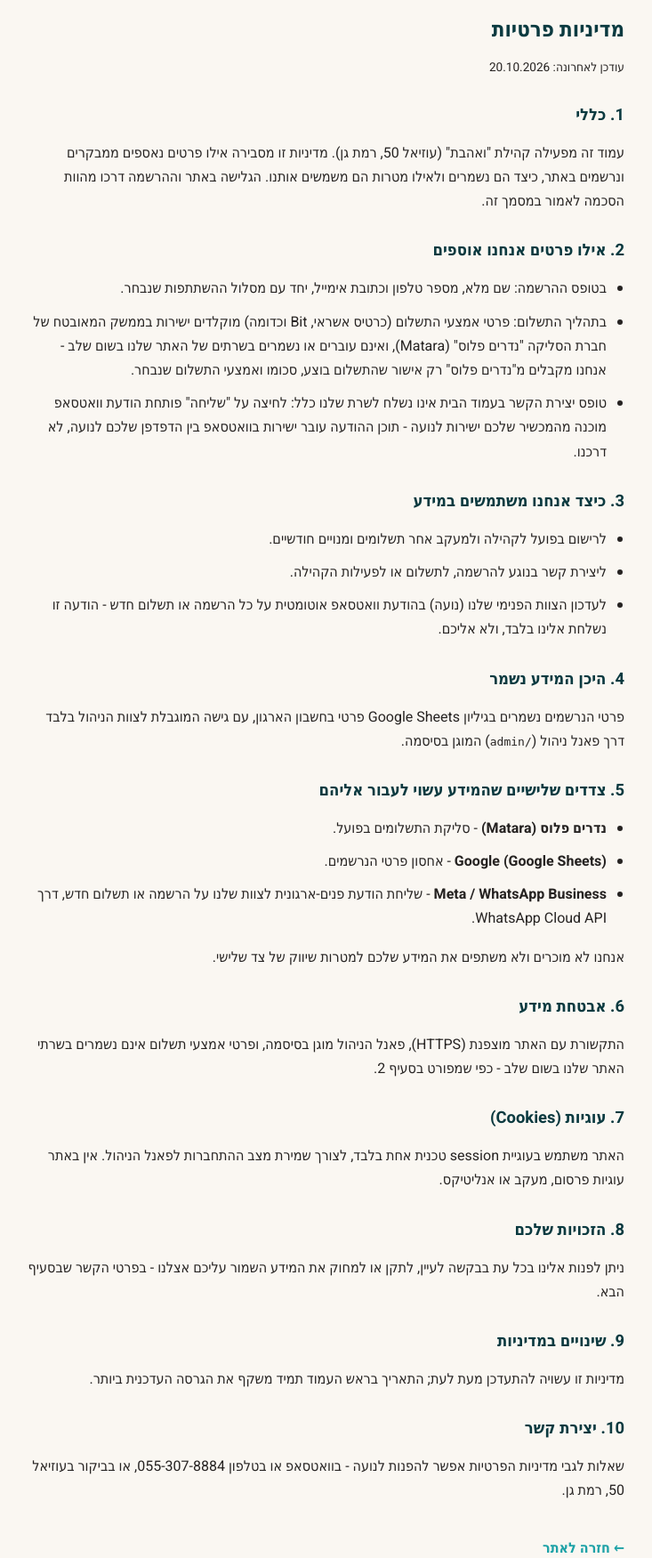
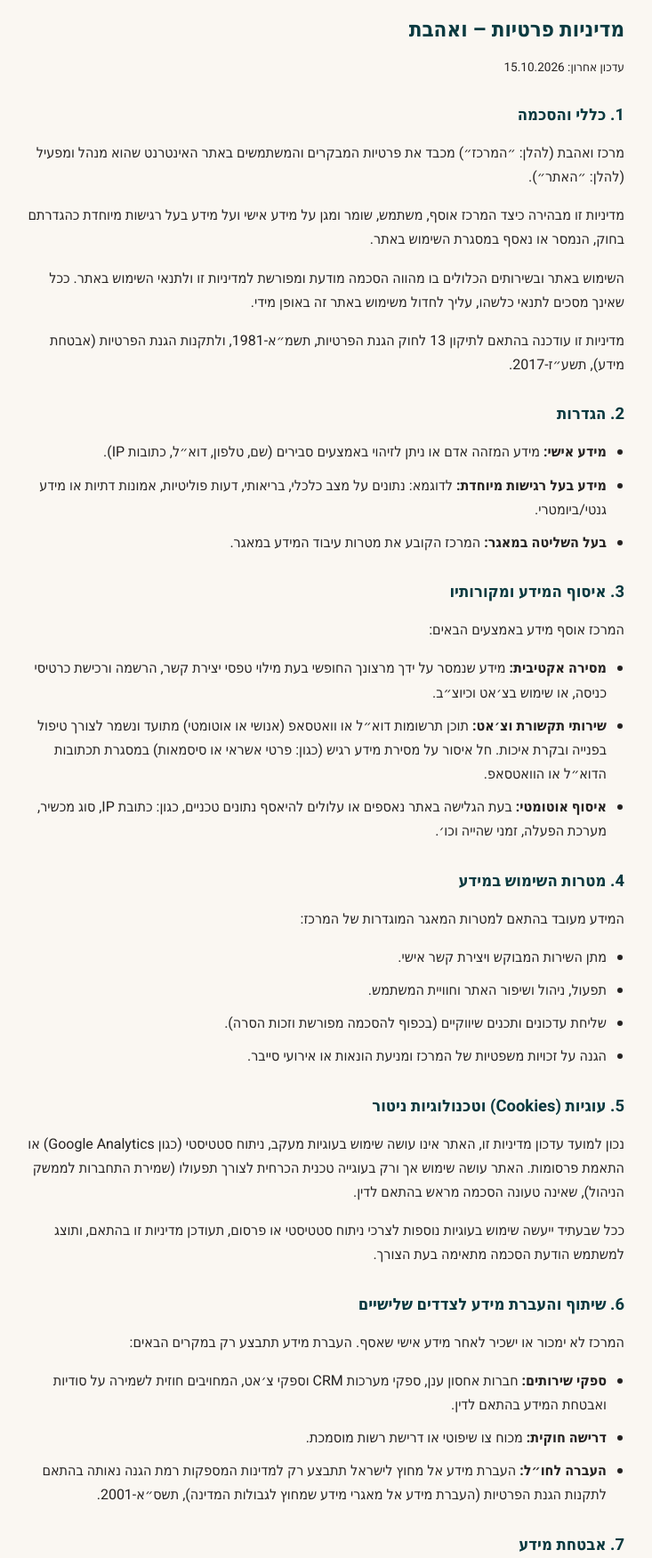
Before and after one commit to eys2005-afk/VEAHAVTA, a Flask app: page /privacy in a window 1280 px wide. Shown: the part 186-1937 px from the top of the page at 89% size, without its empty margins (274-1007 px from the left). Run offline with Flask 3, Linux system fonts and the light colour scheme.

Commit message:
Replace privacy policy content with the attorney-approved wording
The previous commit used generic placeholder text instead of the
actual legal text the client had supplied (an attorney-drafted/
approved document, uploaded earlier in this session) and already
refined together - the cookies section rewritten to match reality
(no tracking cookies on this site) and the contact email filled in.
That got lost across a context compaction; this restores the real,
reviewed wording verbatim instead of paraphrasing it.

Co-Authored-By: Claude Sonnet 5 <noreply@anthropic.com>
Claude-Session: https://claude.ai/code/session_01FREb4fCGsmZovxm6vkebE5

```diff
--- a/templates/privacy.html
+++ b/templates/privacy.html
@@ -19,109 +19,121 @@
   </header>
 
   <main class="legal-page">
-    <h1>מדיניות פרטיות</h1>
-    <p class="legal-updated">עודכן לאחרונה: 20.10.2026</p>
+    <h1>מדיניות פרטיות – ואהבת</h1>
+    <p class="legal-updated">עדכון אחרון: 15.10.2026</p>
 
     <section>
-      <h2>1. כללי</h2>
+      <h2>1. כללי והסכמה</h2>
       <p>
-        עמוד זה מפעילה קהילת "ואהבת" (עוזיאל 50, רמת גן). מדיניות זו מסבירה
-        אילו פרטים נאספים ממבקרים ונרשמים באתר, כיצד הם נשמרים ולאילו
-        מטרות הם משמשים אותנו. הגלישה באתר וההרשמה דרכו מהוות הסכמה
-        לאמור במסמך זה.
+        מרכז ואהבת (להלן: ״המרכז״) מכבד את פרטיות המבקרים והמשתמשים באתר
+        האינטרנט שהוא מנהל ומפעיל (להלן: ״האתר״).
+      </p>
+      <p>
+        מדיניות זו מבהירה כיצד המרכז אוסף, משתמש, שומר ומגן על מידע אישי
+        ועל מידע בעל רגישות מיוחדת כהגדרתם בחוק, הנמסר או נאסף במסגרת
+        השימוש באתר.
+      </p>
+      <p>
+        השימוש באתר ובשירותים הכלולים בו מהווה הסכמה מודעת ומפורשת
+        למדיניות זו ולתנאי השימוש באתר. ככל שאינך מסכים לתנאי כלשהו, עליך
+        לחדול משימוש באתר זה באופן מידי.
+      </p>
+      <p>
+        מדיניות זו עודכנה בהתאם לתיקון 13 לחוק הגנת הפרטיות, תשמ״א-1981,
+        ולתקנות הגנת הפרטיות (אבטחת מידע), תשע״ז-2017.
       </p>
     </section>
 
     <section>
-      <h2>2. אילו פרטים אנחנו אוספים</h2>
+      <h2>2. הגדרות</h2>
       <ul>
-        <li>בטופס ההרשמה: שם מלא, מספר טלפון וכתובת אימייל, יחד עם מסלול ההשתתפות שנבחר.</li>
-        <li>
-          בתהליך התשלום: פרטי אמצעי התשלום (כרטיס אשראי, Bit וכדומה) מוקלדים
-          ישירות בממשק המאובטח של חברת הסליקה "נדרים פלוס" (Matara), ואינם
-          עוברים או נשמרים בשרתים של האתר שלנו בשום שלב - אנחנו מקבלים
-          מ"נדרים פלוס" רק אישור שהתשלום בוצע, סכומו ואמצעי התשלום שנבחר.
-        </li>
-        <li>
-          טופס יצירת הקשר בעמוד הבית אינו נשלח לשרת שלנו כלל: לחיצה על
-          "שליחה" פותחת הודעת וואטסאפ מוכנה מהמכשיר שלכם ישירות לנועה -
-          תוכן ההודעה עובר ישירות בוואטסאפ בין הדפדפן שלכם לנועה, לא דרכנו.
-        </li>
+        <li><strong>מידע אישי:</strong> מידע המזהה אדם או ניתן לזיהוי באמצעים סבירים (שם, טלפון, דוא״ל, כתובות IP).</li>
+        <li><strong>מידע בעל רגישות מיוחדת:</strong> לדוגמא: נתונים על מצב כלכלי, בריאותי, דעות פוליטיות, אמונות דתיות או מידע גנטי/ביומטרי.</li>
+        <li><strong>בעל השליטה במאגר:</strong> המרכז הקובע את מטרות עיבוד המידע במאגר.</li>
       </ul>
     </section>
 
     <section>
-      <h2>3. כיצד אנחנו משתמשים במידע</h2>
+      <h2>3. איסוף המידע ומקורותיו</h2>
+      <p>המרכז אוסף מידע באמצעים הבאים:</p>
       <ul>
-        <li>לרישום בפועל לקהילה ולמעקב אחר תשלומים ומנויים חודשיים.</li>
-        <li>ליצירת קשר בנוגע להרשמה, לתשלום או לפעילות הקהילה.</li>
-        <li>
-          לעדכון הצוות הפנימי שלנו (נועה) בהודעת וואטסאפ אוטומטית על כל
-          הרשמה או תשלום חדש - הודעה זו נשלחת אלינו בלבד, ולא אליכם.
-        </li>
+        <li><strong>מסירה אקטיבית:</strong> מידע שנמסר על ידך מרצונך החופשי בעת מילוי טפסי יצירת קשר, הרשמה ורכישת כרטיסי כניסה, או שימוש בצ׳אט וכיוצ״ב.</li>
+        <li><strong>שירותי תקשורת וצ׳אט:</strong> תוכן תרשומות דוא״ל או וואטסאפ (אנושי או אוטומטי) מתועד ונשמר לצורך טיפול בפנייה ובקרת איכות. חל איסור על מסירת מידע רגיש (כגון: פרטי אשראי או סיסמאות) במסגרת תכתובות הדוא״ל או הוואטסאפ.</li>
+        <li><strong>איסוף אוטומטי:</strong> בעת הגלישה באתר נאספים או עלולים להיאסף נתונים טכניים, כגון: כתובת IP, סוג מכשיר, מערכת הפעלה, זמני שהייה וכו׳.</li>
       </ul>
     </section>
 
     <section>
-      <h2>4. היכן המידע נשמר</h2>
+      <h2>4. מטרות השימוש במידע</h2>
+      <p>המידע מעובד בהתאם למטרות המאגר המוגדרות של המרכז:</p>
+      <ul>
+        <li>מתן השירות המבוקש ויצירת קשר אישי.</li>
+        <li>תפעול, ניהול ושיפור האתר וחוויית המשתמש.</li>
+        <li>שליחת עדכונים ותכנים שיווקיים (בכפוף להסכמה מפורשת וזכות הסרה).</li>
+        <li>הגנה על זכויות משפטיות של המרכז ומניעת הונאות או אירועי סייבר.</li>
+      </ul>
+    </section>
+
+    <section>
+      <h2>5. עוגיות (Cookies) וטכנולוגיות ניטור</h2>
       <p>
-        פרטי הנרשמים נשמרים בגיליון Google Sheets פרטי בחשבון הארגון, עם
-        גישה המוגבלת לצוות הניהול בלבד דרך פאנל ניהול (<code>/admin</code>)
-        המוגן בסיסמה.
+        נכון למועד עדכון מדיניות זו, האתר אינו עושה שימוש בעוגיות מעקב,
+        ניתוח סטטיסטי (כגון Google Analytics) או התאמת פרסומות. האתר עושה
+        שימוש אך ורק בעוגייה טכנית הכרחית לצורך תפעולו (שמירת התחברות
+        לממשק הניהול), שאינה טעונה הסכמה מראש בהתאם לדין.
+      </p>
+      <p>
+        ככל שבעתיד ייעשה שימוש בעוגיות נוספות לצרכי ניתוח סטטיסטי או
+        פרסום, תעודכן מדיניות זו בהתאם, ותוצג למשתמש הודעת הסכמה מתאימה
+        בעת הצורך.
       </p>
     </section>
 
     <section>
-      <h2>5. צדדים שלישיים שהמידע עשוי לעבור אליהם</h2>
+      <h2>6. שיתוף והעברת מידע לצדדים שלישיים</h2>
+      <p>המרכז לא ימכור או ישכיר לאחר מידע אישי שאסף. העברת מידע תתבצע רק במקרים הבאים:</p>
       <ul>
-        <li><strong>נדרים פלוס (Matara)</strong> - סליקת התשלומים בפועל.</li>
-        <li><strong>Google (Google Sheets)</strong> - אחסון פרטי הנרשמים.</li>
-        <li>
-          <strong>Meta / WhatsApp Business</strong> - שליחת הודעת פנים-ארגונית
-          לצוות שלנו על הרשמה או תשלום חדש, דרך WhatsApp Cloud API.
-        </li>
+        <li><strong>ספקי שירותים:</strong> חברות אחסון ענן, ספקי מערכות CRM וספקי צ׳אט, המחויבים חוזית לשמירה על סודיות ואבטחת המידע בהתאם לדין.</li>
+        <li><strong>דרישה חוקית:</strong> מכוח צו שיפוטי או דרישת רשות מוסמכת.</li>
+        <li><strong>העברה לחו״ל:</strong> העברת מידע אל מחוץ לישראל תתבצע רק למדינות המספקות רמת הגנה נאותה בהתאם לתקנות הגנת הפרטיות (העברת מידע אל מאגרי מידע שמחוץ לגבולות המדינה), תשס״א-2001.</li>
       </ul>
-      <p>אנחנו לא מוכרים ולא משתפים את המידע שלכם למטרות שיווק של צד שלישי.</p>
     </section>
 
     <section>
-      <h2>6. אבטחת מידע</h2>
+      <h2>7. אבטחת מידע</h2>
       <p>
-        התקשורת עם האתר מוצפנת (HTTPS), פאנל הניהול מוגן בסיסמה, ופרטי
-        אמצעי תשלום אינם נשמרים בשרתי האתר שלנו בשום שלב - כפי שמפורט בסעיף 2.
+        המרכז מיישם אמצעי הגנה פיזיים ולוגיים מתקדמים (הצפנה, Firewall,
+        בקרת גישה) בהתאם לתקנות הגנת הפרטיות (אבטחת מידע), התשע״ז-2017.
+      </p>
+      <p>
+        המרכז מבצע ביקורות תקופתיות לניהול סיכוני סייבר. עם זאת, אין
+        חסינות מוחלטת בפני חדירה בלתי מורשית למערכות.
       </p>
     </section>
 
     <section>
-      <h2>7. עוגיות (Cookies)</h2>
-      <p>
-        האתר משתמש בעוגיית session טכנית אחת בלבד, לצורך שמירת מצב
-        ההתחברות לפאנל הניהול. אין באתר עוגיות פרסום, מעקב או אנליטיקס.
-      </p>
-    </section>
-
-    <section>
-      <h2>8. הזכויות שלכם</h2>
-      <p>
-        ניתן לפנות אלינו בכל עת בבקשה לעיין, לתקן או למחוק את המידע השמור
-        עליכם אצלנו - בפרטי הקשר שבסעיף הבא.
-      </p>
+      <h2>8. זכויות נושאי המידע</h2>
+      <p>בהתאם לדין, הנך זכאי לזכויות הבאות:</p>
+      <ul>
+        <li><strong>זכות העיון:</strong> הזכות לעיין במידע המוחזק עלייך במאגר, לפי סעיף 13 לחוק.</li>
+        <li><strong>זכות התיקון:</strong> הזכות לבקש תיקון ו/או הסרה של מידע שגוי, לפי סעיף 14 לחוק.</li>
+        <li><strong>הסרה מדיוור ישיר:</strong> הזכות לבקש מחיקה ממאגר המשמש לדיוור ישיר באופן מידי, לפי סעיף 17ו לחוק.</li>
+      </ul>
     </section>
 
     <section>
       <h2>9. שינויים במדיניות</h2>
       <p>
-        מדיניות זו עשויה להתעדכן מעת לעת; התאריך בראש העמוד תמיד משקף את
-        הגרסה העדכנית ביותר.
+        המרכז שומר לעצמו את הזכות לעדכן מדיניות זו. שינויים מהותיים
+        יפורסמו באופן בולט באתר או בהודעה אישית. המשך השימוש באתר לאחר
+        העדכון מהווה הסכמתך לתנאים החדשים.
       </p>
     </section>
 
     <section>
       <h2>10. יצירת קשר</h2>
-      <p>
-        שאלות לגבי מדיניות הפרטיות אפשר להפנות לנועה - בוואטסאפ או בטלפון
-        055-307-8884, או בביקור בעוזיאל 50, רמת גן.
-      </p>
+      <p>לכל שאלה או מימוש זכויות, ניתן לפנות:</p>
+      <p>כתובת דוא״ל: V580375962@gmail.com</p>
     </section>
 
     <a href="{{ url_for('index') }}" class="back-to-site">← חזרה לאתר</a>
```
